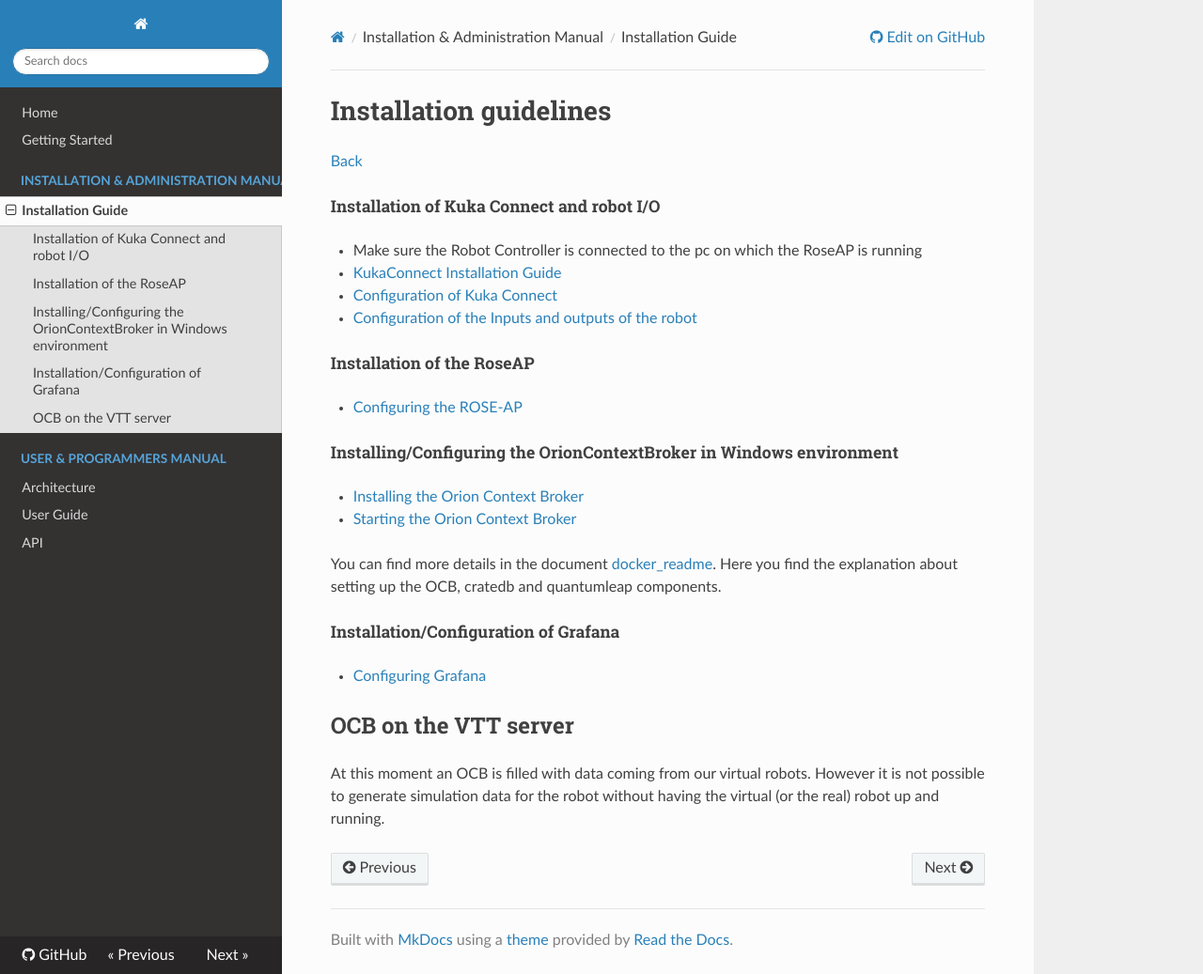
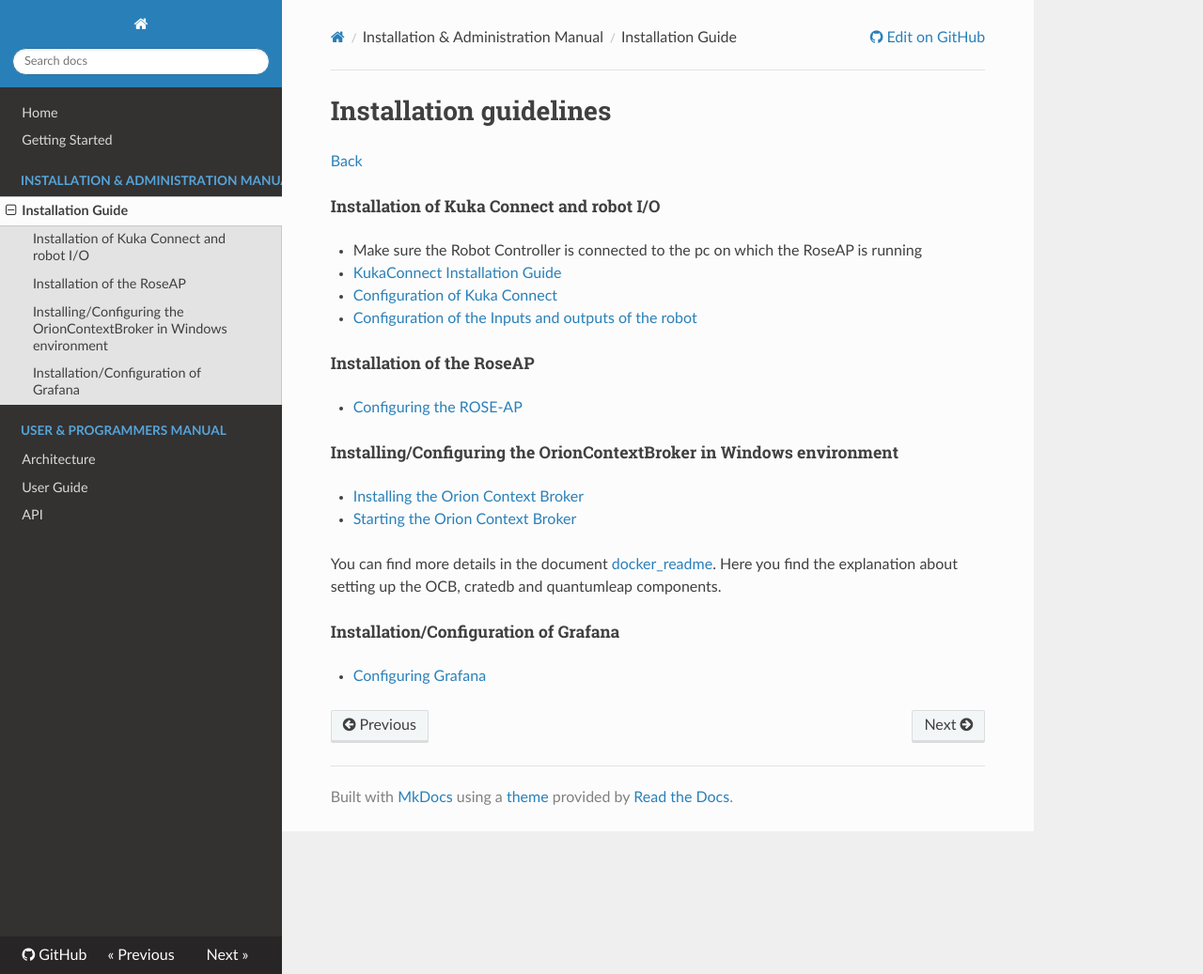
Before and after one commit to ramp-eu/JS2SF, an MkDocs documentation site: the page built from docs/installationguide.md, in a window 1280 px wide and 1037 px high. Shown: the whole window at 94% size. Built offline with MkDocs 1.6.1, drawn with Linux system fonts in a browser that asks for light colours; nearby versions of some CDN libraries; old or Windows-style settings are respelled for this version of MkDocs.

Commit message:
Update installationguide.md

```diff
--- a/docs/installationguide.md
+++ b/docs/installationguide.md
@@ -15,7 +15,7 @@
 
 ##### 	Installation of the RoseAP
 
-- [Configuring the ROSE-AP](getting-started.md#RoseAP)
+- [Configuring the ROSE-AP](getting-started.md#roseap)
 
 
 
@@ -29,18 +29,4 @@
 
 ##### 	Installation/Configuration of Grafana
 
-- [Configuring Grafana](getting-started.md#Grafana)
-
-
-
-
-
-
-
-
-
-
-
-## OCB on the VTT server
-
-At this moment an OCB is filled with data coming from our virtual robots. However it is not possible to generate simulation data for the robot without having the virtual (or the real) robot up and running.
+- [Configuring Grafana](getting-started.md#grafana)
```
